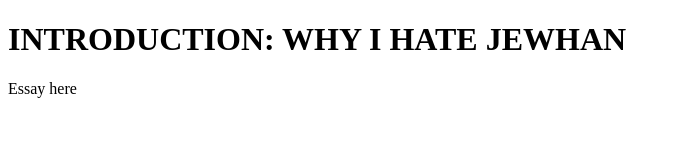
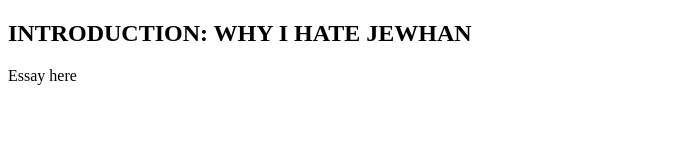
Before and after one commit to ihatejewhan/website, a plain HTML site: page index.html in a window 1280 px wide. Shown: the whole page, without its empty margins (0-681 px from the left). Drawn offline with Linux system fonts and the light colour scheme.

Commit message:
changed header to 2

```diff
--- a/index.html
+++ b/index.html
@@ -5,7 +5,7 @@
   </head>
   <body>
     <div>
-      <h1>INTRODUCTION: WHY I HATE JEWHAN</h1>
+      <h2>INTRODUCTION: WHY I HATE JEWHAN</h2>
       <div>Essay here</div>
      </div>
   </body>
```
